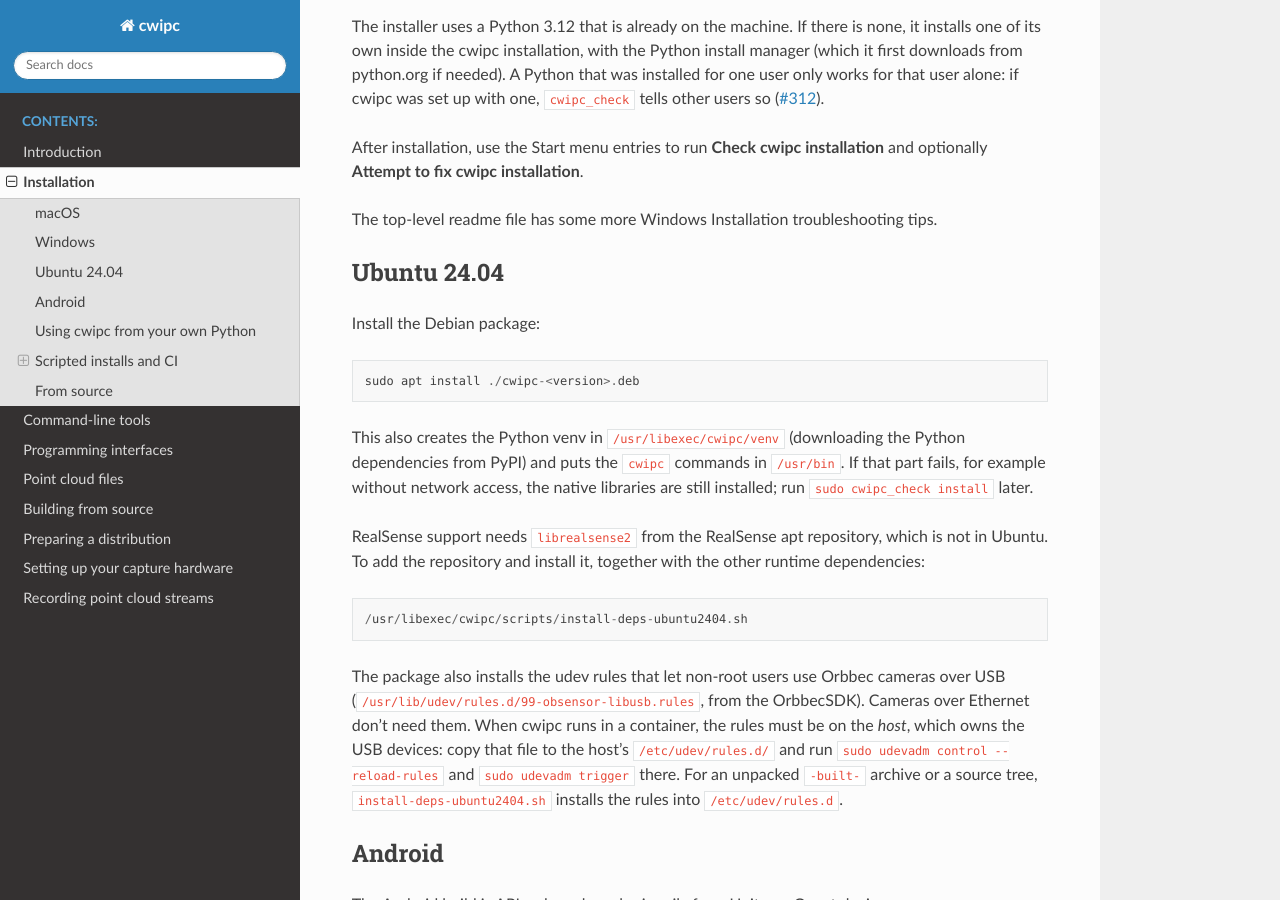
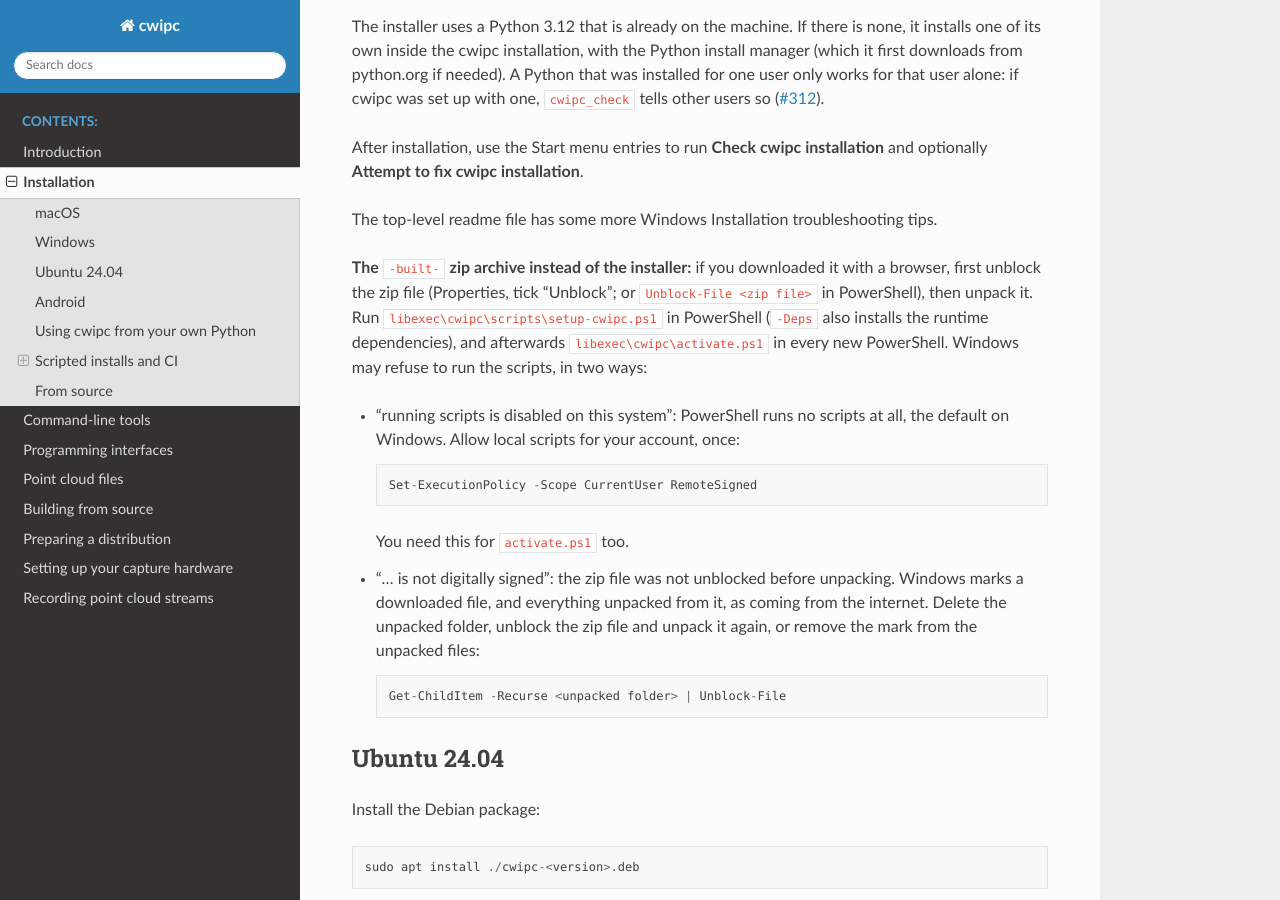
Before and after one commit to cwi-dis/cwipc, a Sphinx documentation site: the page built from docs/installation.rst, in a window 1280 px wide and 900 px high, scrolled down 939 px. Built offline with Sphinx 7.4.7 and the Read the Docs theme 3.1.0, drawn with Linux system fonts in a browser that asks for light colours; pages that are not in the unit, such as notebooks, are missing from menus.

Commit message:
docs: installing the Windows -built- zip archive by hand
Unblock the zip before unpacking, run libexec\cwipc\scripts\setup-cwipc.ps1,
then libexec\cwipc\activate.ps1; what to do about "running scripts is
disabled" (execution policy) and "is not digitally signed" (the
downloaded-from-the-internet mark). Found while testing the archive on
Windows for #370.

Co-Authored-By: Claude Opus 5.5 <noreply@anthropic.com>
Claude-Session: https://claude.ai/code/session_01XQeFDqCfuMtW9LUSk7ZATv

```diff
--- a/docs/installation.rst
+++ b/docs/installation.rst
@@ -50,6 +50,26 @@ After installation, use the Start menu entries to run **Check cwipc
 installation** and optionally **Attempt to fix cwipc installation**.
 
 The top-level readme file has some more Windows Installation troubleshooting tips.
+
+**The** ``-built-`` **zip archive instead of the installer:** if you downloaded it
+with a browser, first unblock the zip file (Properties, tick "Unblock"; or
+``Unblock-File <zip file>`` in PowerShell), then unpack it. Run
+``libexec\cwipc\scripts\setup-cwipc.ps1`` in PowerShell (``-Deps`` also installs
+the runtime dependencies), and afterwards ``libexec\cwipc\activate.ps1`` in every
+new PowerShell. Windows may refuse to run the scripts, in two ways:
+
+- "running scripts is disabled on this system": PowerShell runs no scripts at all,
+  the default on Windows. Allow local scripts for your account, once::
+
+      Set-ExecutionPolicy -Scope CurrentUser RemoteSigned
+
+  You need this for ``activate.ps1`` too.
+- "... is not digitally signed": the zip file was not unblocked before unpacking.
+  Windows marks a downloaded file, and everything unpacked from it, as coming from
+  the internet. Delete the unpacked folder, unblock the zip file and unpack it
+  again, or remove the mark from the unpacked files::
+
+      Get-ChildItem -Recurse <unpacked folder> | Unblock-File
 
 Ubuntu 24.04
 ------------
```
